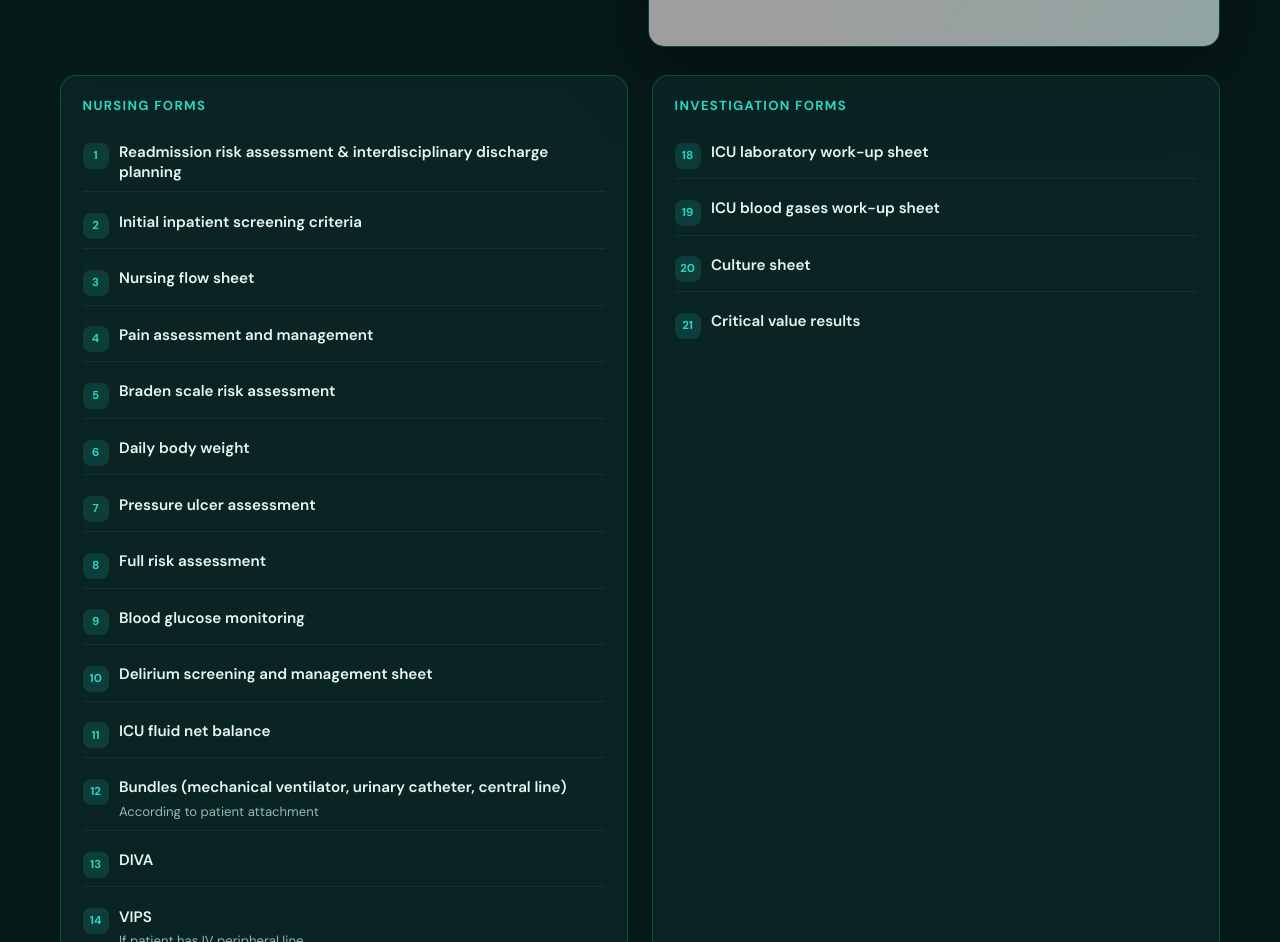
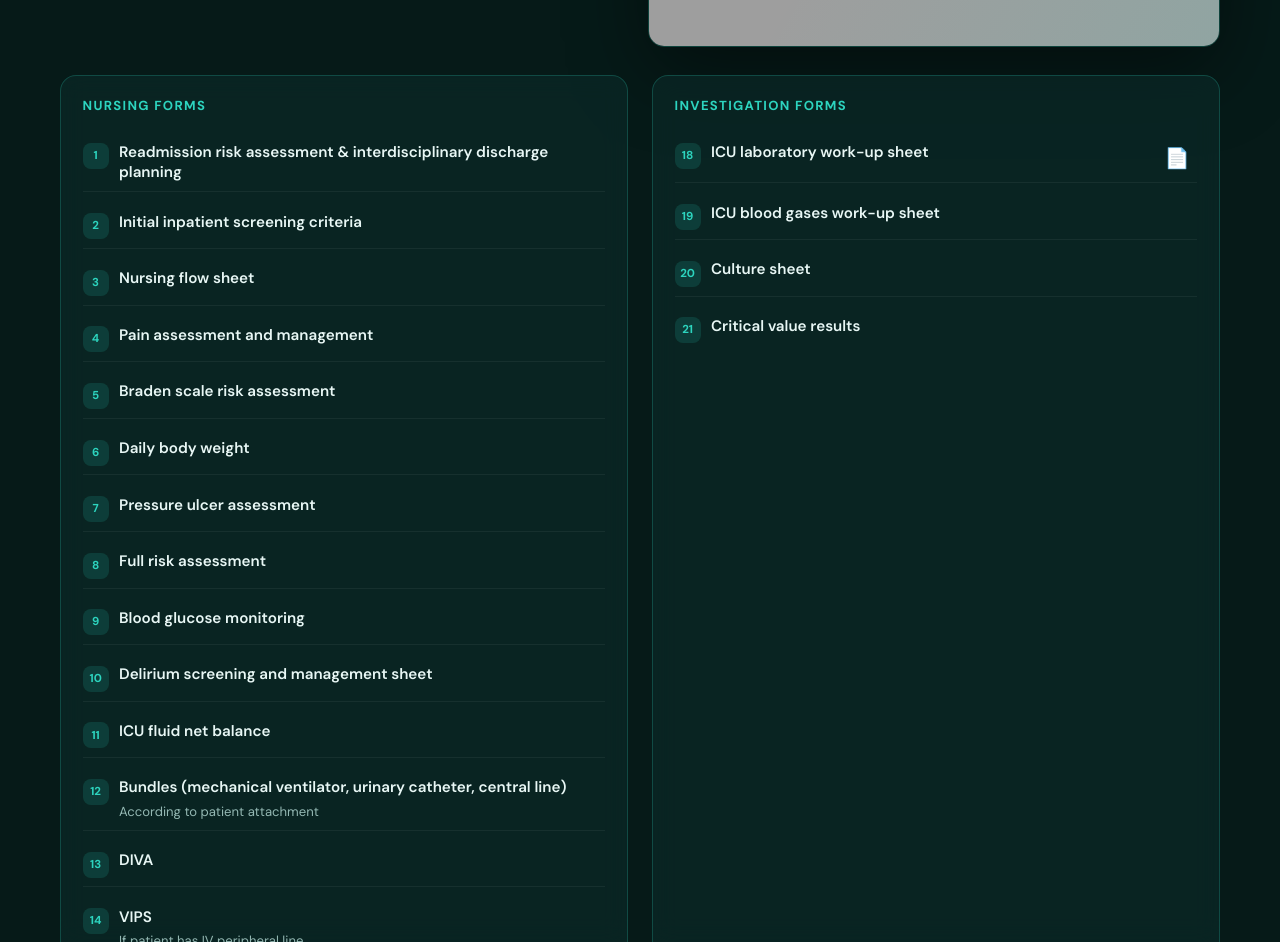
Before and after one commit to HanyMoghera/Hospital, a React (Vite) app: page / in a window 1280 px wide. Shown: the part 1080-2022 px from the top of the page. Built offline with nearby package versions, Linux system fonts and the light colour scheme; grey boxes are pictures that could not be loaded.

Commit message:
new pdf was added

```diff
--- a/src/App.css
+++ b/src/App.css
@@ -575,3 +575,84 @@ main.sections {
     padding-top: 5rem;
   }
 }
+
+/* --- PDF Modal --- */
+.pdf-modal-overlay {
+  position: fixed;
+  top: 0;
+  left: 0;
+  width: 100vw;
+  height: 100vh;
+  background: rgba(0, 0, 0, 0.6);
+  backdrop-filter: blur(4px);
+  display: flex;
+  align-items: center;
+  justify-content: center;
+  z-index: 1000;
+  padding: 2rem;
+  animation: fadeIn 0.2s ease-out;
+}
+
+.pdf-modal-content {
+  position: relative;
+  width: 100%;
+  max-width: 1000px;
+  height: 90vh;
+  background: white;
+  border-radius: 12px;
+  box-shadow: 0 10px 40px rgba(0, 0, 0, 0.2);
+  overflow: hidden;
+  display: flex;
+  flex-direction: column;
+}
+
+.pdf-modal-close {
+  position: absolute;
+  top: 10px;
+  right: 10px;
+  width: 32px;
+  height: 32px;
+  border-radius: 50%;
+  background: #f1f5f9;
+  border: none;
+  color: #334155;
+  font-size: 1.5rem;
+  line-height: 1;
+  cursor: pointer;
+  z-index: 10;
+  display: flex;
+  align-items: center;
+  justify-content: center;
+  transition: all 0.2s;
+}
+
+.pdf-modal-close:hover {
+  background: #ef4444;
+  color: white;
+}
+
+.pdf-iframe {
+  width: 100%;
+  height: 100%;
+  border: none;
+}
+
+@keyframes fadeIn {
+  from { opacity: 0; }
+  to { opacity: 1; }
+}
+
+.form-item-action {
+  background: transparent;
+  border: none;
+  font-size: 1.25rem;
+  cursor: pointer;
+  padding: 0.25rem 0.5rem;
+  border-radius: 6px;
+  transition: background 0.2s;
+  margin-left: auto;
+}
+
+.form-item-action:hover {
+  background: rgba(255,255,255,0.05);
+}
--- a/src/App.jsx
+++ b/src/App.jsx
@@ -2,7 +2,21 @@ import { useEffect, useRef, useState } from "react";
 import { hero, sections } from "./data.js";
 import "./App.css";
 
-function SectionBlock({ section, index }) {
+function PdfModal({ fileUrl, onClose }) {
+  if (!fileUrl) return null;
+  return (
+    <div className="pdf-modal-overlay" onClick={onClose}>
+      <div className="pdf-modal-content" onClick={(e) => e.stopPropagation()}>
+        <button className="pdf-modal-close" onClick={onClose} aria-label="Close modal">
+          &times;
+        </button>
+        <iframe src={fileUrl} className="pdf-iframe" title="PDF Viewer" />
+      </div>
+    </div>
+  );
+}
+
+function SectionBlock({ section, index, onOpenFile }) {
   const ref = useRef(null);
   const [visible, setVisible] = useState(false);
 
@@ -68,6 +82,16 @@ function SectionBlock({ section, index }) {
                       <strong>{item.name}</strong>
                       {item.note ? <span className="note">{item.note}</span> : null}
                     </div>
+                    {item.file && (
+                      <button
+                        className="form-item-action"
+                        onClick={() => onOpenFile(item.file)}
+                        title="View Document"
+                        aria-label={`View ${item.name}`}
+                      >
+                        📄
+                      </button>
+                    )}
                   </li>
                 );
               })}
@@ -81,6 +105,7 @@ function SectionBlock({ section, index }) {
 
 export default function App() {
   const [scrolled, setScrolled] = useState(false);
+  const [openFile, setOpenFile] = useState(null);
 
   useEffect(() => {
     const onScroll = () => setScrolled(window.scrollY > 24);
@@ -135,9 +160,10 @@ export default function App() {
 
       <main className="sections">
         {sections.map((section, index) => (
-          <SectionBlock key={section.id} section={section} index={index} />
+          <SectionBlock key={section.id} section={section} index={index} onOpenFile={setOpenFile} />
         ))}
       </main>
+      <PdfModal fileUrl={openFile} onClose={() => setOpenFile(null)} />
     </div>
   );
 }
--- a/src/data.js
+++ b/src/data.js
@@ -42,7 +42,7 @@ export const sections = [
       {
         name: "Investigation forms",
         items: [
-          { name: "ICU laboratory work-up sheet", note: "" },
+          { name: "ICU laboratory work-up sheet", note: "", file: "/lab-workup.pdf" },
           { name: "ICU blood gases work-up sheet", note: "" },
           { name: "Culture sheet", note: "" },
           { name: "Critical value results", note: "" },
```
Also changed, not shown: 1 other file (tests, documents, lock files or other folders).
